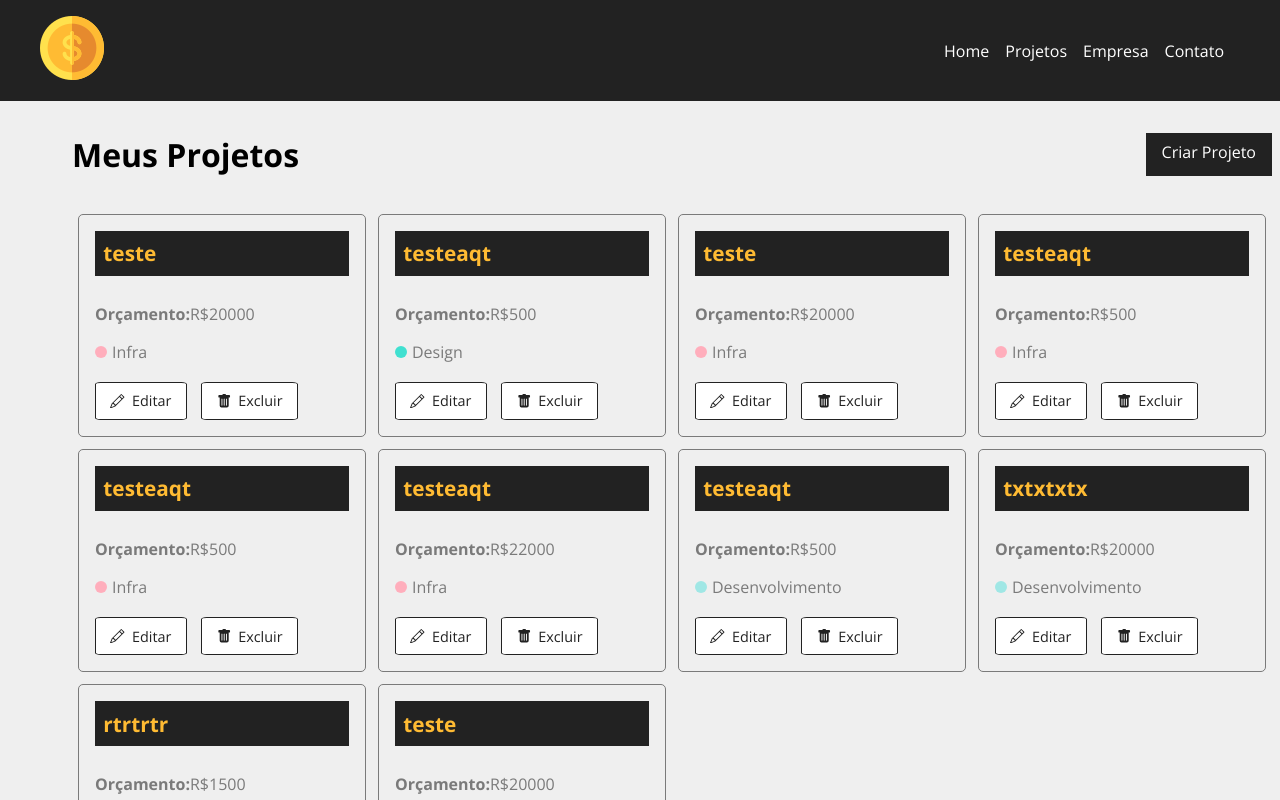
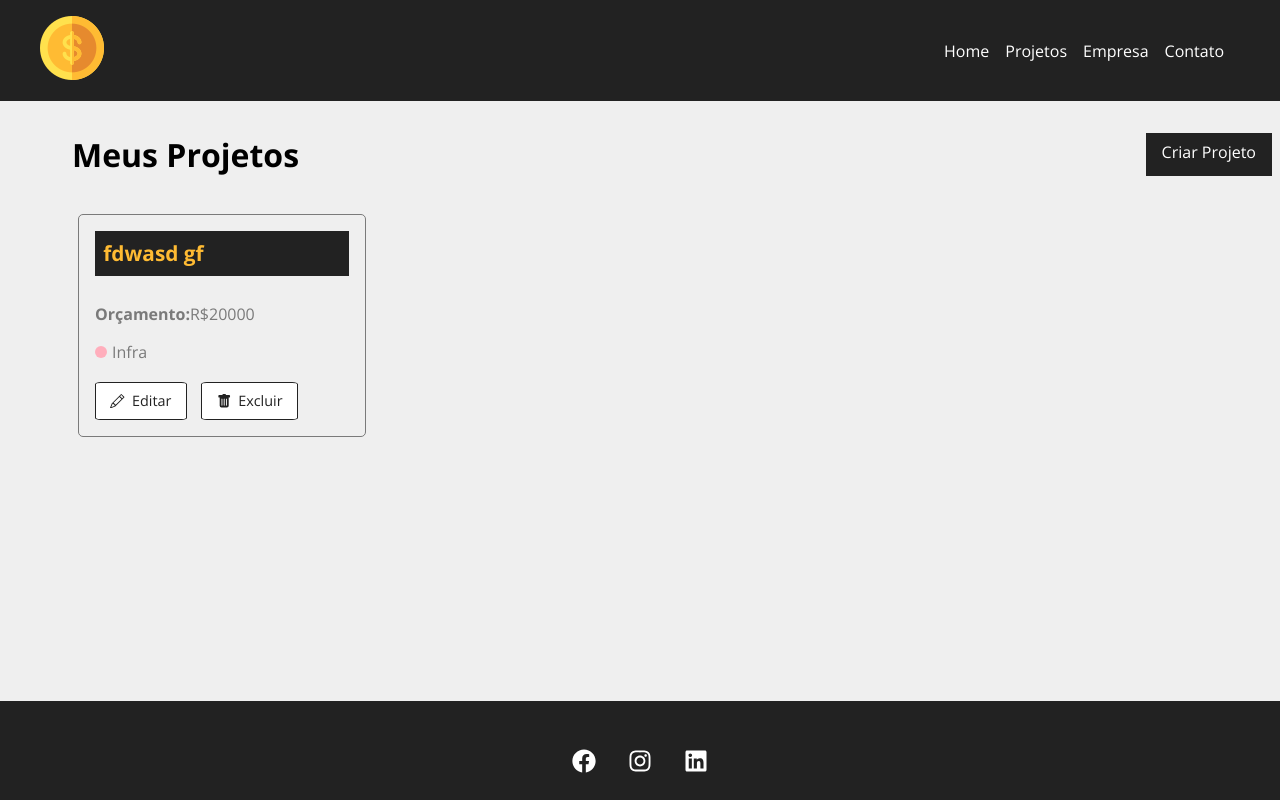
Before and after one commit to Italloml/Costs_In_React, a React (Create React App) app: page /projects in a window 1280 px wide. Shown: the top 800 px of the page. Built offline with nearby package versions, Linux system fonts and the light colour scheme; data requests are answered from the project's data file.

Commit message:
removendo projeto da api

```diff
--- a/db.json
+++ b/db.json
@@ -1,107 +1,8 @@
 {
   "projects": [
     {
-      "id": "3f97",
-      "name": "teste",
-      "budget": "20000",
-      "category": {
-        "id": "1",
-        "name": "Infra"
-      },
-      "cost": 0,
-      "services": []
-    },
-    {
-      "id": "5d7d",
-      "name": "testeaqt",
-      "budget": "500",
-      "category": {
-        "id": "4",
-        "name": "Design"
-      },
-      "cost": 0,
-      "services": []
-    },
-    {
-      "id": "1533",
-      "name": "teste",
-      "budget": "20000",
-      "category": {
-        "id": "1",
-        "name": "Infra"
-      },
-      "cost": 0,
-      "services": []
-    },
-    {
-      "id": "002b",
-      "name": "testeaqt",
-      "budget": "500",
-      "category": {
-        "id": "1",
-        "name": "Infra"
-      },
-      "cost": 0,
-      "services": []
-    },
-    {
-      "id": "7a8a",
-      "name": "testeaqt",
-      "budget": "500",
-      "category": {
-        "id": "1",
-        "name": "Infra"
-      },
-      "cost": 0,
-      "services": []
-    },
-    {
-      "id": "9f29",
-      "name": "testeaqt",
-      "budget": "22000",
-      "category": {
-        "id": "1",
-        "name": "Infra"
-      },
-      "cost": 0,
-      "services": []
-    },
-    {
-      "id": "99f5",
-      "name": "testeaqt",
-      "budget": "500",
-      "category": {
-        "id": "2",
-        "name": "Desenvolvimento"
-      },
-      "cost": 0,
-      "services": []
-    },
-    {
-      "id": "838f",
-      "name": "txtxtxtx",
-      "budget": "20000",
-      "category": {
-        "id": "2",
-        "name": "Desenvolvimento"
-      },
-      "cost": 0,
-      "services": []
-    },
-    {
-      "id": "e917",
-      "name": "rtrtrtr",
-      "budget": "1500",
-      "category": {
-        "id": "1",
-        "name": "Infra"
-      },
-      "cost": 0,
-      "services": []
-    },
-    {
-      "id": "0394",
-      "name": "teste",
+      "id": "33b5",
+      "name": "fdwasd gf",
       "budget": "20000",
       "category": {
         "id": "1",
--- a/src/Components/Project/ProjectCard.js
+++ b/src/Components/Project/ProjectCard.js
@@ -4,6 +4,12 @@
 import { BsPencil, BsFillTrashFill } from 'react-icons/bs'
 
 function ProjectCard({ id, name, budget, category, handleRemove}) {
+
+    const remove = (e) => {
+        e.preventDefault()
+        handleRemove(id)
+    }
+
     return(
         <div className={styles.project_card}>
             <h4>{name}</h4>
@@ -14,10 +20,12 @@
                 <span className={`${styles[category.toLowerCase()]}`}></span>{category}
             </p>
             <div className={styles.project_card_actions}>
+                {/* botão de editar projetos */}
                 <Link>
                     <BsPencil /> Editar
                 </Link>
-                <button>
+                {/* botão de remover projetos  */}
+                <button onClick={remove}>
                     <BsFillTrashFill /> Excluir
                 </button>
             </div>
--- a/src/Components/pages/Projects.js
+++ b/src/Components/pages/Projects.js
@@ -14,6 +14,8 @@
     const [project, setProject] = useState([])
     // loading
     const [removeLoading, setRemoveLoading] = useState(false)
+    //mensagem
+    const [projectMessagem, setProjectMessagem] = useState('')
 
     // Resgatando a mensagem por meio do hook
     const location = useLocation()
@@ -41,6 +43,23 @@
         }, 300)
     }, [])
 
+    // função de remoção do projeto
+    function removeProject(id) {
+        fetch(`http://localhost:5000/projects/${id}`, {
+            method: 'DELETE',
+            headers: {
+                'Content-type': 'application/json'
+            },
+        }).then((resp) => resp.json())
+          .then(() => {
+            // excluindo do banco de dados
+            setProject(project.filter((proj) => proj.id !== id))
+            // message
+            setProjectMessagem('Projeto removido com sucesso!')
+          })
+          .then((err) => console.log(err))
+    }
+
     return(
         <div className={styles.project_container}>
             <div className={styles.title_container}>
@@ -48,6 +67,8 @@
                 <LinkBotton to='/newproject' text='Criar Projeto' />
             </div>
             {message && <Message type="success" msg={message}/>}
+            {/* chegando a mensagem de remoção do projeto */}
+            {projectMessagem && <Message type="success" msg={projectMessagem}/>}
             <Container customClass="start">
                 {project.length > 0 &&
                     project.map((projects) =>
@@ -57,6 +78,7 @@
                             budget={projects.budget}
                             key={projects.id}
                             category={projects.category.name}
+                            handleRemove={removeProject}
                         />)
                 }
                 {!removeLoading && <Loading />}
```
